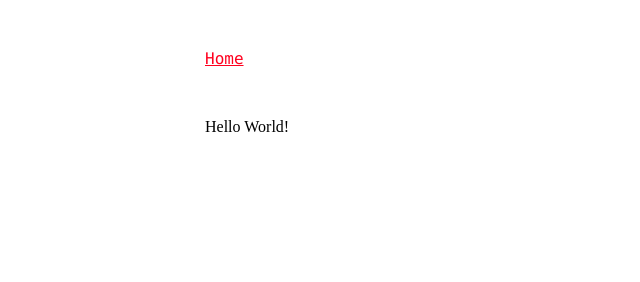
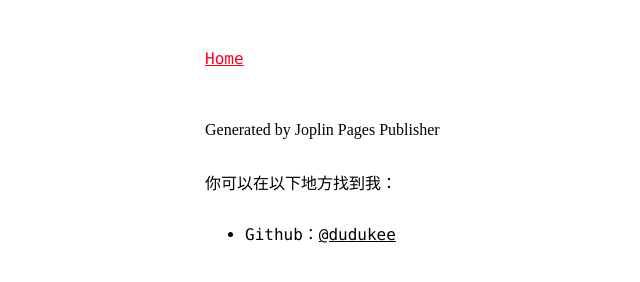
Before and after one commit to dudukee/dudukee.github.io, a plain HTML site: page about.html in a window 1280 px wide. Shown: the whole page, without its empty margins (35-675 px from the left). Drawn offline with Linux system fonts and the light colour scheme.

Commit message:
REGULAR COMMIT BY JOPLIN PAGES PUBLISHER(v1.6.2)

```diff
--- a/about.html
+++ b/about.html
@@ -13,7 +13,13 @@
       <nav class="navigation">
         <a href="/">Home</a>
       </nav>
-      <div class="about">Hello World!</div>
+      <div class="about"><div class="about jop-noMdConv">
+<p class="jop-noMdConv">Generated by Joplin Pages Publisher</p>
+<p class="jop-noMdConv">你可以在以下地方找到我：</p>
+<ul class="jop-noMdConv">
+<li class="jop-noMdConv">Github：<a title="https://github.com/dudukee" href="https://github.com/dudukee" class="jop-noMdConv">@dudukee</a></li>
+</ul>
+</div></div>
     </div>
   </body>
 </html>
```
Also changed, not shown: index.html (+2 -2 lines).
